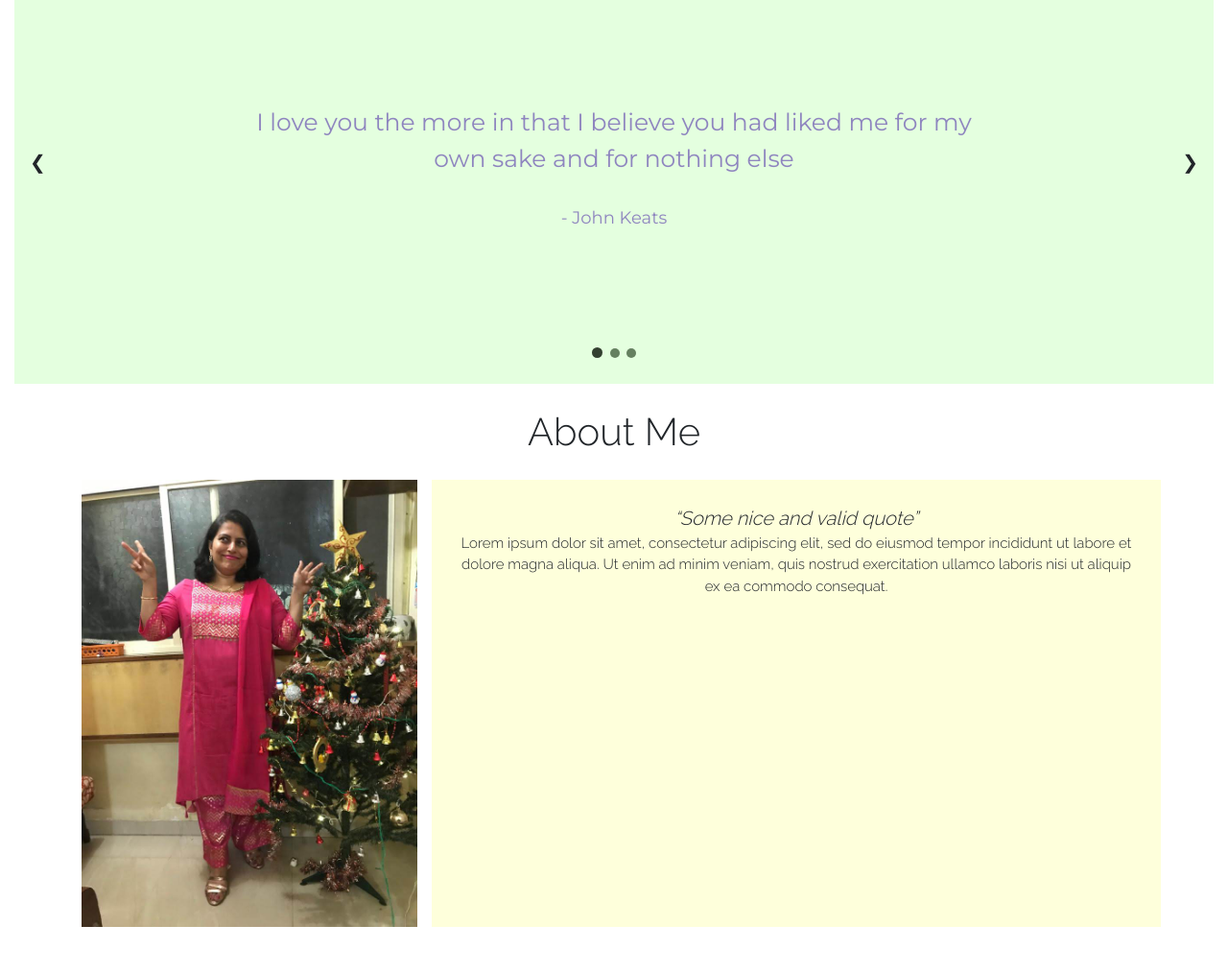
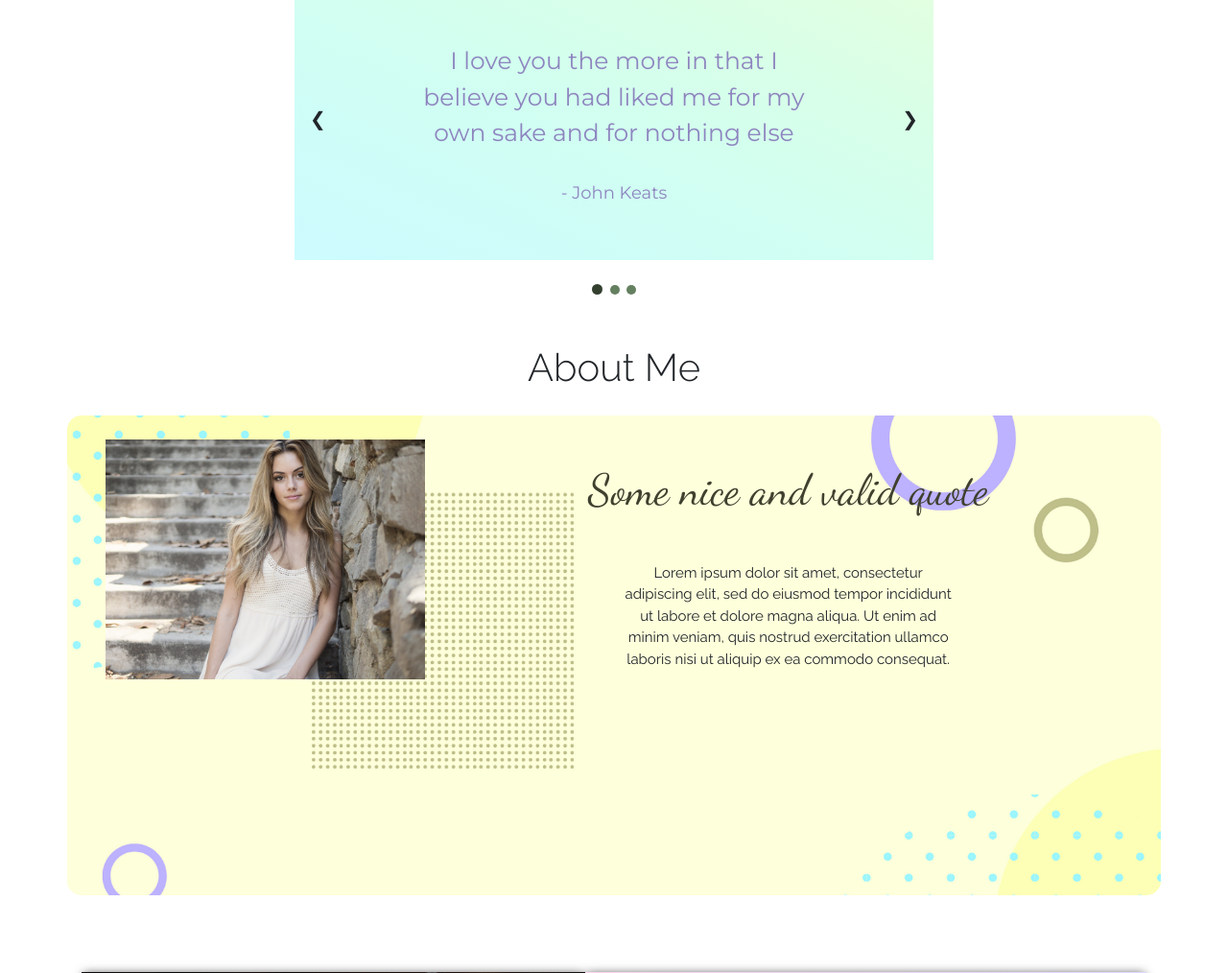
Before and after one commit to RionaDsouza/englishclub, a PHP site: page / in a window 1280 px wide. Shown: the part 1929-2943 px from the top of the page at 96% size. Run offline with PHP 8.4, Linux system fonts and the light colour scheme; some libraries are stand-ins or nearby versions.

Commit message:
newer changes

```diff
--- a/css/styles.css
+++ b/css/styles.css
@@ -321,13 +329,15 @@ li a:hover {
 /* TESTIMONIALS START */
 /* Slideshow container */
 .slideshow-container {
+  width: 60%;
+  margin: auto;
   position: relative;
-  background: #E4FFDF; }
+  background-image: linear-gradient(to right top, #cdfbff, #cefdf8, #d2fff0, #d9ffe7, #e4ffdf); }
 
 /* Slides */
 .mySlides {
   display: none;
-  padding: 80px;
+  padding: 40px;
   text-align: center; }
 
 .mySlides .text_tes {
@@ -376,7 +386,7 @@ li a:hover {
 .dot-container {
   text-align: center;
   padding: 20px;
-  background: #E4FFDF; }
+  background: none; }
 
 /* The dots/bullets/indicators */
 .dot {
@@ -405,12 +415,26 @@ q {
 
 .about {
   background-color: #FEFFDB;
-  padding: 25px; }
+  background-image: url(../images/about1.png);
+  background-size: cover;
+  padding: 25px;
+  border-radius: 15px;
+  min-height: 500px; }
 
-.about q {
-  padding: 25px;
+.about img {
+  margin: auto; }
+
+.about .ab_head {
+  width: 100%;
+  font-family: 'Dancing Script', cursive;
+  padding: 20px;
   margin-bottom: 20px;
-  font-size: 20px; }
+  font-size: 3em;
+  color: #3F402E; }
+
+.about p {
+  width: 50%;
+  margin: auto; }
 
 /* Contact Form */
 .contact-parent {
--- a/css/styles.scss
+++ b/css/styles.scss
@@ -372,14 +386,15 @@ $apothem: 482.842712474619px;
 /* TESTIMONIALS START */
 /* Slideshow container */
 .slideshow-container {
+  width: 60%;
+  margin: auto;
   position: relative;
-  background: #E4FFDF;
+  background-image: linear-gradient(to right top, #cdfbff, #cefdf8, #d2fff0, #d9ffe7, #e4ffdf);
 }
-
 /* Slides */
 .mySlides {
   display: none;
-  padding: 80px;
+  padding: 40px;
   text-align: center;
 }
 
@@ -432,7 +447,7 @@ $apothem: 482.842712474619px;
 .dot-container {
     text-align: center;
     padding: 20px;
-    background: #E4FFDF;
+    background: none;
 }
 
 /* The dots/bullets/indicators */
@@ -465,12 +480,26 @@ q {font-style: italic;}
 
 .about {
   background-color: #FEFFDB;
+  background-image: url(../images/about1.png);
+  background-size: cover;
   padding: 25px;
+  border-radius: 15px;
+  min-height: 500px;
 }
-.about q {
-  padding: 25px;
+.about img {
+  margin: auto;
+}
+.about .ab_head {
+  width: 100%;
+  font-family: 'Dancing Script', cursive;
+  padding: 20px;
   margin-bottom: 20px;
-  font-size: 20px;
+  font-size: 3em;
+  color: #3F402E;
+}
+.about p {
+  width: 50%;
+  margin: auto;
 }
 // ABOUT END
 
--- a/index.html
+++ b/index.html
@@ -11,8 +11,10 @@
 	<link rel="preconnect" href="https://fonts.gstatic.com">
 	<link rel="preconnect" href="https://fonts.gstatic.com">
 	<link rel="preconnect" href="https://fonts.gstatic.com">
-	<link href="https://fonts.googleapis.com/css2?family=Architects+Daughter&family=Raleway:wght@300&display=swap" rel="stylesheet">
+	<link href="https://fonts.googleapis.com/css2?family=Raleway:wght@300;400&display=swap" rel="stylesheet">
 	<link href="https://fonts.googleapis.com/css2?family=Montserrat:wght@300;400&display=swap" rel="stylesheet">
+	<link rel="preconnect" href="https://fonts.gstatic.com">
+	<link href="https://fonts.googleapis.com/css2?family=Dancing+Script&display=swap" rel="stylesheet">
 	<link rel="stylesheet" href="css/styles.css">
 </head>
 <body>
@@ -96,7 +98,7 @@
 		<div class="heading">Learn to</div>
 		<div class="row courses_row text-center">
 			<div class="col-md-3">
-				<div class="card text-center" style="background-color: #FDFFB6;">
+				<div class="card text-center card1" style="background-color: #FDFFB6;">
 				  <div class="card-body" id="card1">
 				  	<div>
 						<svg xmlns="http://www.w3.org/2000/svg" width="50" height="50" fill="#3F402E" class="bi bi-lightbulb" viewBox="0 0 16 16">
@@ -109,7 +111,7 @@
 				</div>
 			</div>
 			<div class="col-md-3">
-				<div class="card text-center" style="background-color: #FFD6D6;">
+				<div class="card text-center card2" style="background-color: #FFD6D6;">
 				  <div class="card-body" id="card1">
 				  	<div>
 						<svg xmlns="http://www.w3.org/2000/svg" width="50" height="50" fill="#402B2B" class="bi bi-megaphone" viewBox="0 0 16 16">
@@ -122,7 +124,7 @@
 				</div>
 			</div>
 			<div class="col-md-3">
-				<div class="card text-center" style="background-color: #DED9FF;">
+				<div class="card text-center card3" style="background-color: #DED9FF;">
 				  <div class="card-body" id="card1">
 				  	<div>
 						<svg xmlns="http://www.w3.org/2000/svg" width="50" height="50" fill="#2F2D40" class="bi bi-pencil" viewBox="0 0 16 16">
@@ -135,7 +137,7 @@
 				</div>
 			</div>
 			<div class="col-md-3">
-				<div class="card text-center" style="background-color: #9BF6FF;">
+				<div class="card text-center card4" style="background-color: #9BF6FF;">
 				  <div class="card-body" id="card1">
 				  	<div>
 						<svg xmlns="http://www.w3.org/2000/svg" width="50" height="50" fill="#273E40" class="bi bi-chat" viewBox="0 0 16 16">
@@ -172,9 +174,9 @@
 		  </div>
 	</div>
 
-	<div class="container-fluid">
+	<div class="container">
 		<br><br>
-		<div class="heading" style="background-image: url(images/flora.png); background-size: 50%;">Testimonials</div>
+		<div class="heading">Testimonials</div>
 		<div class="slideshow-container">
 
 			<div class="mySlides">
@@ -204,13 +206,13 @@
 			</div>
 	</div>
 	<div class="container">
-		<div class="heading" style="background-image: url(images/divider.png);">About Me</div>
-		<div class="row">
+		<div class="heading">About Me</div>
+		<div class="row about">
 			<div class="col-md-4">
-				<img src="images/dimple.jpg" alt="" width="100%">
+				<img src="images/woman.png" alt="" width="100%">
 			</div>
-			<div class="col-md-8 about">
-				<q>Some nice and valid quote</q>
+			<div class="col-md-8">
+				<p class="ab_head">Some nice and valid quote</p>
 				<p>Lorem ipsum dolor sit amet, consectetur adipiscing elit, sed do eiusmod tempor incididunt ut labore et dolore magna aliqua. Ut enim ad minim veniam, quis nostrud exercitation ullamco laboris nisi ut aliquip ex ea commodo consequat.</p>
 			</div>
 		</div>
@@ -222,7 +224,7 @@
     <!-- Contact Form -->
 	<div id="contactForm"></div>
 	<div>
-	<div class="container-fluid">
+	<div class="container">
 		<div class="contact-parent">
 			<div class="contact-child child1">
 				<p>
```
Also changed, not shown: other parts of css/styles.css (+35 -25 lines), other parts of css/styles.scss (+43 -27 lines), images/about.png (added), images/about1.png (added), images/gradient.png (added), images/gradient1.png (added), images/story.jpg (added), images/tea.jpg (added), images/woman.png, 1 other file.
